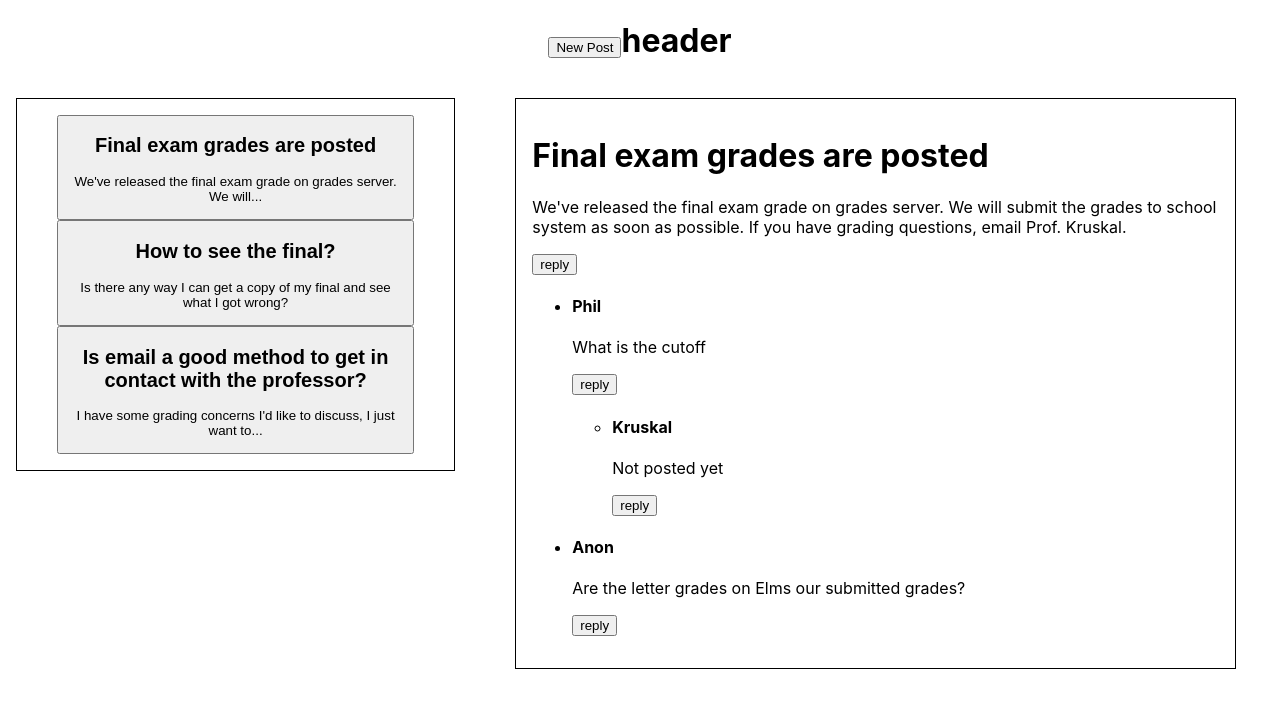
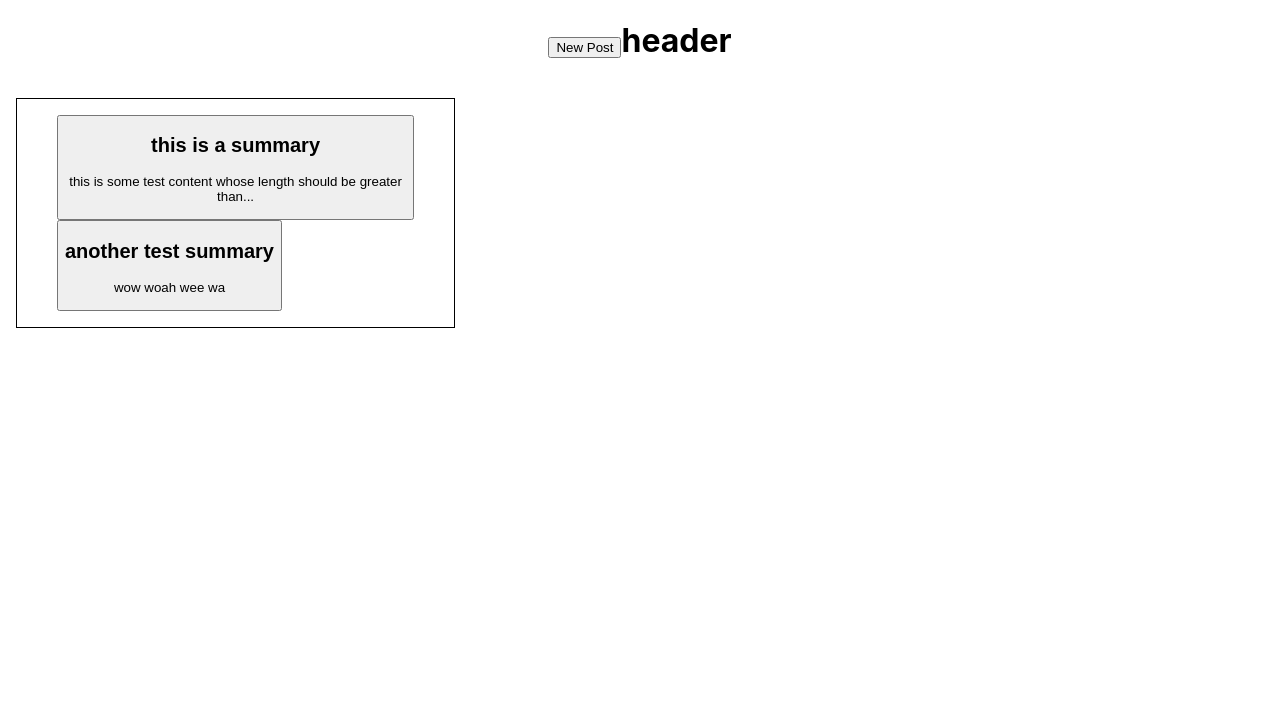
Before and after one commit to t1cgAcademy/forum, a React (Create React App) app: page / in a window 1280 px wide. Shown: the top 708 px of the page. Built offline with nearby package versions, Linux system fonts and the light colour scheme.

Commit message:
going back to non-class

```diff
--- a/src/App.js
+++ b/src/App.js
@@ -1,8 +1,8 @@
 import React, { Component } from 'react';
 import {Forum, Comment, Post} from './components/forum/forum';
 import Header from './components/header/header';
-import History from './components/history/history';
-import Thread from './components/thread/thread';
+// import History from './components/history/history';
+// import Thread from './components/thread/thread';
 import './App.css';
 
 // COMMENT
@@ -19,122 +19,127 @@ import './App.css';
 // replies: ,
 
 
-const history = [
-  {
-    date: 0,
-    type: "post",
-    name: "Kruskal",
-    summary: "Final exam grades are posted",
-    content: "We've released the final exam grade on grades server. We will submit the grades to school system as soon as possible. If you have grading questions, email Prof. Kruskal.",
-    replies: [
-      {
-        date: 1,
-        type: "comment",
-        name: "Phil",
-        content: "What is the cutoff",
-        replies: [
-          {
-            date: 2,
-            type: "comment",
-            name: "Kruskal",
-            content: "Not posted yet",
-            replies: [],
-          }
-        ]
-      },
-      {
-        date: 15,
-        type: "comment",
-        name: "Anon",
-        content: "Are the letter grades on Elms our submitted grades?",
-        replies: [],
-      }
-    ],
-  },
-  {
-    date: 20,
-    type: "post",
-    name: "Anon",
-    summary: "How to see the final?",
-    content: "Is there any way I can get a copy of my final and see what I got wrong?",
-    replies: [
-      {
-        date: 22,
-        type: "comment",
-        name: "Kruskal",
-        content: "We can let you take a look at your final. Send me an email.",
-        replies: [],
-      }
-    ]
-  },
-  {
-    date: 100,
-    type: "post",
-    name: "Phil",
-    summary: "Is email a good method to get in contact with the professor?",
-    content: "I have some grading concerns I'd like to discuss, I just want to know the best way of getting in contact with the professor.",
-    replies: [
-      {
-        date: 101,
-        type: "comment",
-        name: "Bob",
-        content: "What is the cutoff",
-        replies: [
-          {
-            date: 102,
-            type: "comment",
-            name: "Bob",
-            content: "Blah, nm. ",
-            replies: [
-              {
-                date: 169,
-                type: "comment",
-                name: "Bob",
-                content: "Testing depth",
-                replies: [
-                  {
-                    date: 696,
-                    type: "comment",
-                    name: "Bob",
-                    content: "still going ",
-                    replies: [],
-                  }
-                ],
-              }
-            ],
-          },
-          {
-            date: 700,
-            type: "comment",
-            name: "Bob",
-            content: "what about here ",
-            replies: [],
-          }
-        ]
-      },
-      {
-        date: 105,
-        type: "comment",
-        name: "Kruskal",
-        content: "In some way, yes.",
-        replies: [],
-      }
-    ],
-  },
-]
+// const history = [
+//   {
+//     date: 0,
+//     type: "post",
+//     name: "Kruskal",
+//     summary: "Final exam grades are posted",
+//     content: "We've released the final exam grade on grades server. We will submit the grades to school system as soon as possible. If you have grading questions, email Prof. Kruskal.",
+//     replies: [
+//       {
+//         date: 1,
+//         type: "comment",
+//         name: "Phil",
+//         content: "What is the cutoff",
+//         replies: [
+//           {
+//             date: 2,
+//             type: "comment",
+//             name: "Kruskal",
+//             content: "Not posted yet",
+//             replies: [],
+//           }
+//         ]
+//       },
+//       {
+//         date: 15,
+//         type: "comment",
+//         name: "Anon",
+//         content: "Are the letter grades on Elms our submitted grades?",
+//         replies: [],
+//       }
+//     ],
+//   },
+//   {
+//     date: 20,
+//     type: "post",
+//     name: "Anon",
+//     summary: "How to see the final?",
+//     content: "Is there any way I can get a copy of my final and see what I got wrong?",
+//     replies: [
+//       {
+//         date: 22,
+//         type: "comment",
+//         name: "Kruskal",
+//         content: "We can let you take a look at your final. Send me an email.",
+//         replies: [],
+//       }
+//     ]
+//   },
+//   {
+//     date: 100,
+//     type: "post",
+//     name: "Phil",
+//     summary: "Is email a good method to get in contact with the professor?",
+//     content: "I have some grading concerns I'd like to discuss, I just want to know the best way of getting in contact with the professor.",
+//     replies: [
+//       {
+//         date: 101,
+//         type: "comment",
+//         name: "Bob",
+//         content: "What is the cutoff",
+//         replies: [
+//           {
+//             date: 102,
+//             type: "comment",
+//             name: "Bob",
+//             content: "Blah, nm. ",
+//             replies: [
+//               {
+//                 date: 169,
+//                 type: "comment",
+//                 name: "Bob",
+//                 content: "Testing depth",
+//                 replies: [
+//                   {
+//                     date: 696,
+//                     type: "comment",
+//                     name: "Bob",
+//                     content: "still going ",
+//                     replies: [],
+//                   }
+//                 ],
+//               }
+//             ],
+//           },
+//           {
+//             date: 700,
+//             type: "comment",
+//             name: "Bob",
+//             content: "what about here ",
+//             replies: [],
+//           }
+//         ]
+//       },
+//       {
+//         date: 105,
+//         type: "comment",
+//         name: "Kruskal",
+//         content: "In some way, yes.",
+//         replies: [],
+//       }
+//     ],
+//   },
+// ]
 
 class App extends Component {
   constructor(props) {
     super(props);
     this.state = {
-      index: 0,
+      forum: new Forum([
+        new Post("Anon","this is a summary","this is some test content whose length should be greater than 50 characters."),
+        new Post("Anon", "another test summary", "wow woah wee wa")
+      ]),
       openComment: false,
-      newComment: {},
       openPost: false,
       post: {},
       comment: {},
-      history: history,
      };
+  }
+
+  componentWillUpdate() {
+    console.log("UPDATE", this.state.forum)
   }
 
   handleClick = i => {
@@ -147,7 +152,7 @@ class App extends Component {
   newComment = comment => {
     console.log('replying to ', comment)
     this.setState({
-      newComment: comment,
+      parent: comment,
       openComment: true,
       openPost: false,
     })
@@ -178,17 +183,9 @@ class App extends Component {
   }
 
   submitNewComment = () => {
-    var c = this.state.comment
-    c.date = new Date()
-    c.name = "Anon"
-    c.replies = []
-    var h = this.state.history.slice()
-
-    this.setState({
-      history: h,
-      openComment: false,
-      comment: null,
-    })
+    var c = new Comment("Anon", this.state.comment.content)
+    this.state.parent.setReplies(c)
+    console.log("FORUM AFTER COMMENT", this.state.forum)
   }
 
   newPost = () => {
@@ -196,21 +193,14 @@ class App extends Component {
       openPost: true,
       openComment: false,
      })
-    //history.unshift(post)
   }
 
   submitNewPost = () => {
-    var p = this.state.post
-    p.date = new Date()
-    p.name = "Anon"
-    p.replies = []
-    var h = this.state.history.slice()
-    h.unshift(p)
-
+    console.log("POSTING")
+    var p = new Post("Anon", this.state.post.summary, this.state.post.content)
+    var f = Object.assign({}, this.state.forum.post(p))
     this.setState({
-      history: h,
-      openPost: false,
-      post: null,
+      forum: f
     })
   }
 
@@ -243,8 +233,12 @@ class App extends Component {
               <input type="submit" value="Submit" onClick={this.submitNewComment} />
             </div>
           }
-          <History history={this.state.history} handleClick={this.handleClick}/>
-          <Thread history={this.state.history} index={this.state.index} newComment={this.newComment}/>
+          {this.state.forum &&
+            this.state.forum.summary()
+          }
+          {this.state.forum &&
+            this.state.forum.display()
+          }
         </div>
       </div>
     );
--- /dev/null
+++ b/src/components/forum/forum.css
@@ -0,0 +1,27 @@
+.header {
+
+}
+
+.history {
+  text-align: left;
+  float: left;
+  width: 35%;
+  border: 1px solid;
+}
+
+.historyList {
+  list-style: none
+}
+
+.historyItem {
+  width: 90%;
+}
+
+.thread {
+  text-align: left;
+  margin-left: 40%;
+  width: 55%;
+  border: 1px solid;
+
+  padding: 1em;
+}
--- a/src/components/forum/forum.js
+++ b/src/components/forum/forum.js
@@ -1,24 +1,61 @@
+import React from 'react';
+import './forum.css';
+
 class Forum {
-  constructor() {
-    this.history = []
+  constructor(history=[]) {
+    this.index = 0
+    this.history = history
+  }
+
+  setIndex(i) {
+    console.log("set index", i)
+    this.index = i
+  }
+
+  getIndex() {
+    return this.index
+  }
+
+  display() {
+    if (this.history.length === 0) {
+      return (
+        <div>
+          Post
+        </div>
+      )
+    }
+    console.log("thread", this.history[this.getIndex()].thread())
+    return (
+      <div>
+        {this.history[this.getIndex()].thread()}
+      </div>
+    )
   }
 
   post(post) {
-    this.history.append(post)
+    this.history.push(post)
   }
 
   summary() {
+    return (
+      <div className={'history'}>
+        <ul className={'historyList'}>
+          {
             this.history.map((post, i) => {
+              console.log("SHIT ",post,i)
               return (
                 <li className={'historyItem'} key={i}>
-          <button onClick={() => props.handleClick(i)}>
-            <h2>{post.summary}</h2>
-            <p>{preview(post.content.split(" "))}</p>
-
+                  <button onClick={() => {this.setIndex(i)}}>
+                    <h2>{post.getSummary()}</h2>
+                    <p>{this.preview(post.content.split(" "))}</p>
                   </button>
                 </li>
               )
             })
+          }
+        </ul>
+      </div>
+    )
   }
 
   preview(arr, str="", count=0) {
@@ -29,35 +66,46 @@ class Forum {
       return str + "..."
     }
     var w = arr.shift()
-    return preview(arr, str+" "+w, count + w.length)
+    return this.preview(arr, str+" "+w, count + w.length)
   }
 }
 
-class Comment {
-  constructor(name, content) {
+class Thread {
+  constructor(name) {
     this.date = new Date()
     this.name = name
-    this.content = content
     this.replies = []
   }
 
-  reply(comment) {
+  getName() {
+    return this.name
+  }
+
+  setName(name) {
+    this.name = name
+  }
+
+  getReplies() {
+    return this.replies
+  }
+
+  setReplies(comment) {
     this.replies.append(comment)
   }
 }
 
-
-class Post {
-  constructor(name, summary, content) {
-    this.date = new Date()
-    this.name = name
-    this.summary = summary
+class Comment extends Thread {
+  constructor(name, content) {
+    super(name)
     this.content = content
-    this.replies = []
   }
 
-  reply(comment) {
-    this.replies.append(comment)
+  getContent() {
+    return this.content
+  }
+
+  setContent(content) {
+    this.content = content
   }
 
   thread() {
@@ -65,12 +113,13 @@ class Post {
       <ul>
         {
           this.replies.map((comment, i) => {
+            console.log("COMMENT THREAD", comment, i)
             return (
               <li key={i}>
-                <h4>{comment.name}</h4>
-                <p>{comment.content}</p>
-                <button onClick={() => reply(comment)}>reply</button>
-                {thread()}
+                <h4>{comment.getName()}</h4>
+                <p>{comment.getContent()}</p>
+                <button onClick={() => this.reply(comment)}>reply</button>
+                {comment.thread()}
               </li>
             )
           })
@@ -79,3 +128,49 @@ class Post {
     )
   }
 }
+
+class Post extends Thread {
+  constructor(name, summary, content) {
+    super(name)
+    this.summary = summary
+    this.content = content
+  }
+
+  getSummary() {
+    return this.summary
+  }
+
+  setSummary(summary) {
+    this.summary = summary
+  }
+
+  getContent() {
+    return this.content
+  }
+
+  setContent(content) {
+    this.content = content
+  }
+
+  thread() {
+    return (
+      <ul>
+        {
+          this.replies.map((comment, i) => {
+            console.log("POST THREAD", comment, i)
+            return (
+              <li key={i}>
+                <h4>{comment.getName()}</h4>
+                <p>{comment.getContent()}</p>
+                <button onClick={() => this.reply(comment)}>reply</button>
+                {comment.thread()}
+              </li>
+            )
+          })
+        }
+      </ul>
+    )
+  }
+}
+
+export {Forum, Comment, Post}
```
Lines whose indentation alone changed are shown as unchanged.
